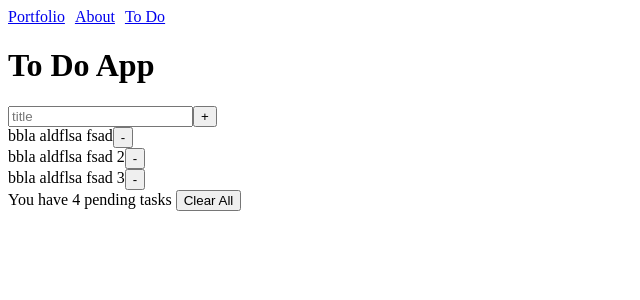
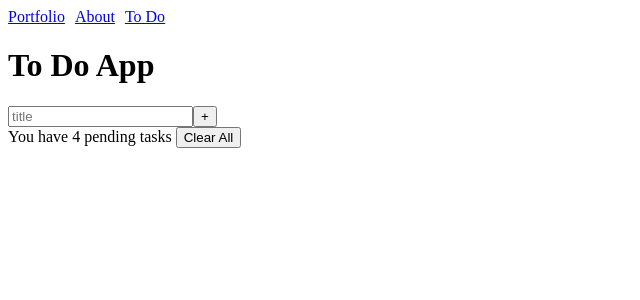
Before and after one commit to ramitheeb/GSG-REACT-BOOTCAMP-V2, a React (Create React App) app: page /todo in a window 1280 px wide. Shown: the top 300 px of the page, without its empty margins (0-640 px from the left). Built offline with nearby package versions, Linux system fonts and the light colour scheme.

Commit message:
add header functionality

```diff
--- a/src/components/ToDoHeader.js
+++ b/src/components/ToDoHeader.js
@@ -1,16 +1,28 @@
 import { useState } from "react"
 
 
-const ToDoHeader = () => {
+const ToDoHeader = (props) => {
 
     const [title, setTitle] = useState("")
     const handleTitleChange = (e) => {
         setTitle(e.target.value)
     }
 
+    const handleAddToDo = () => {
+        if (title.length == 0) return
+        const newToDo = {
+            title: title,
+            id: Math.random(),
+            date: new Date()
+        }
+        props.onToDoAdd(newToDo)
+        setTitle("")
+
+    }
+
     return <div>
         <input type="text" placeholder="title" value={title} onChange={handleTitleChange} />
-        <button> +</button>
+        <button onClick={handleAddToDo} > +</button>
 
     </div>
 }
--- a/src/pages/ToDo.js
+++ b/src/pages/ToDo.js
@@ -1,33 +1,19 @@
+import { useState } from "react"
 import ToDoFooter from "../components/ToDoFooter"
 import ToDoHeader from "../components/ToDoHeader"
 import ToDoItem from "../components/ToDoItem"
-let toDos = [
-    {
-        title: "bbla aldflsa fsad ",
-        id: 1,
-        date: new Date(),
-
-    },
-    {
-        title: "bbla aldflsa fsad 2 ",
-        id: 2,
-        date: new Date(),
-
-    },
-    {
-        title: "bbla aldflsa fsad 3 ",
-        id: 3,
-        date: new Date(),
-
-    }
-]
-
 
 
 const ToDo = () => {
+    const [toDos, setToDos] = useState([])
+
+    const onToDoAdd = (toDo) => {
+        setToDos([toDo, ...toDos])
+    }
+
     return <div>
         <h1>To Do App </h1>
-        <ToDoHeader />
+        <ToDoHeader onToDoAdd={onToDoAdd} />
         {toDos.map(toDo => <ToDoItem title={toDo.title} />)}
         <ToDoFooter />
     </div>
```
